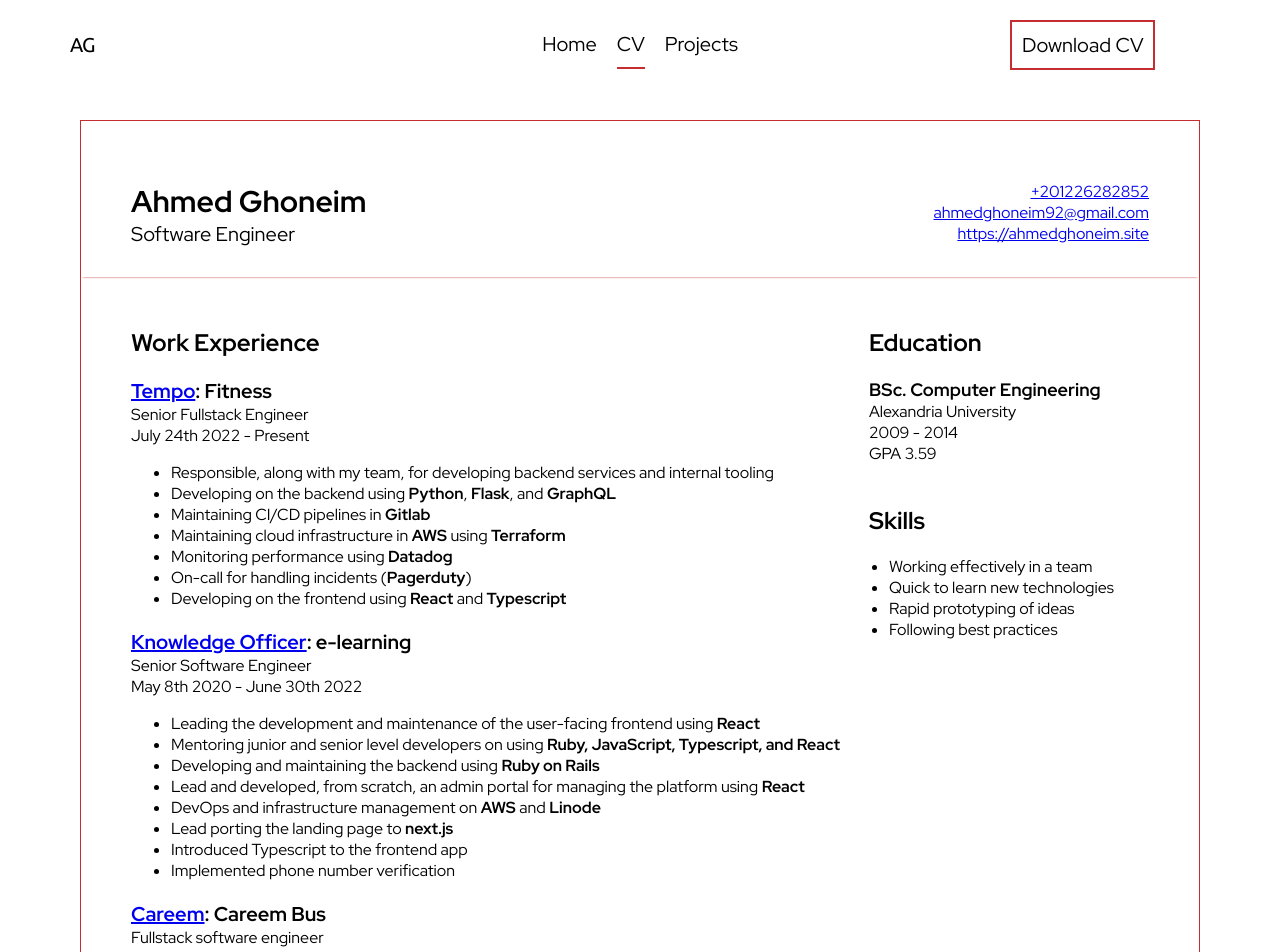
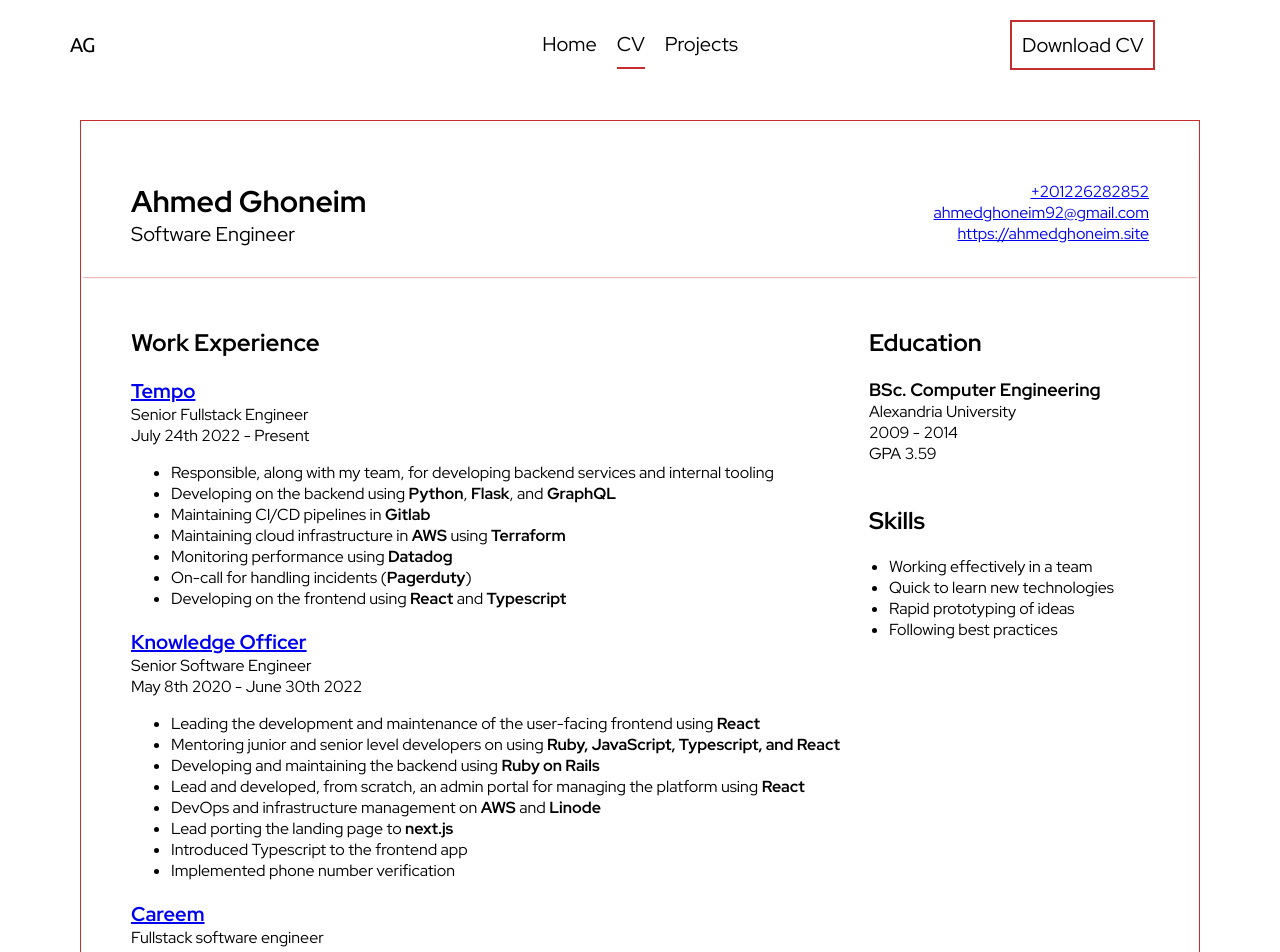
Before and after one commit to aghoneim92/homepage, a Next.js app: page /cv in a window 1280 px wide. Shown: the top 952 px of the page. Built offline with nearby package versions, Linux system fonts and the light colour scheme.

Commit message:
Remove companyDescription field

```diff
--- a/components/CV/CV.tsx
+++ b/components/CV/CV.tsx
@@ -120,21 +120,9 @@ export default function CV() {
         <div>
           <h2>Work Experience</h2>
           {workExperience.map(
-            (
-              {
-                company,
-                companyDescription,
-                responsibilities,
-                position,
-                from,
-                to,
-              },
-              index,
-            ) => (
+            ({ company, responsibilities, position, from, to }, index) => (
               <div key={index}>
-                <CompanyName>
-                  {company}: {companyDescription}
-                </CompanyName>
+                <CompanyName>{company}</CompanyName>
                 <Position>
                   {position}
                   <br />
--- a/components/CV/workExperience.tsx
+++ b/components/CV/workExperience.tsx
@@ -3,7 +3,6 @@ const workExperience = [
     from: "July 24th 2022",
     to: "Present",
     company: <a href="https://tempo.fit">Tempo</a>,
-    companyDescription: "Fitness",
     position: "Senior Fullstack Engineer",
     responsibilities: (
       <ul>
@@ -37,7 +36,6 @@ const workExperience = [
     from: "May 8th 2020",
     to: "June 30th 2022",
     company: <a href="https://knowledgeofficer.com">Knowledge Officer</a>,
-    companyDescription: "e-learning",
     position: "Senior Software Engineer",
     responsibilities: (
       <ul>
@@ -72,7 +70,6 @@ const workExperience = [
     to: "May 7th 2020",
     company: <a href="https://careem.com">Careem</a>,
     location: "Cairo, Egypt",
-    companyDescription: "Careem Bus",
     position: "Fullstack software engineer",
     responsibilities: (
       <ul>
@@ -124,7 +121,6 @@ const workExperience = [
       <a href="https://didaris.com">didaris (previously pruefungspaten.de)</a>
     ),
     location: "Berlin, Germany",
-    companyDescription: "e-learning",
     position: "Freelance fullstack web developer",
     responsibilities: (
       <ul>
@@ -147,7 +143,6 @@ const workExperience = [
     to: "August 2016",
     company: <a href="http://eventumsolutions.com">Eventum IT Solutions</a>,
     location: "Alexandria, Egypt",
-    companyDescription: "Software solutions",
     position: "Full-stack web developer",
     responsibilities: (
       <ul>
```
